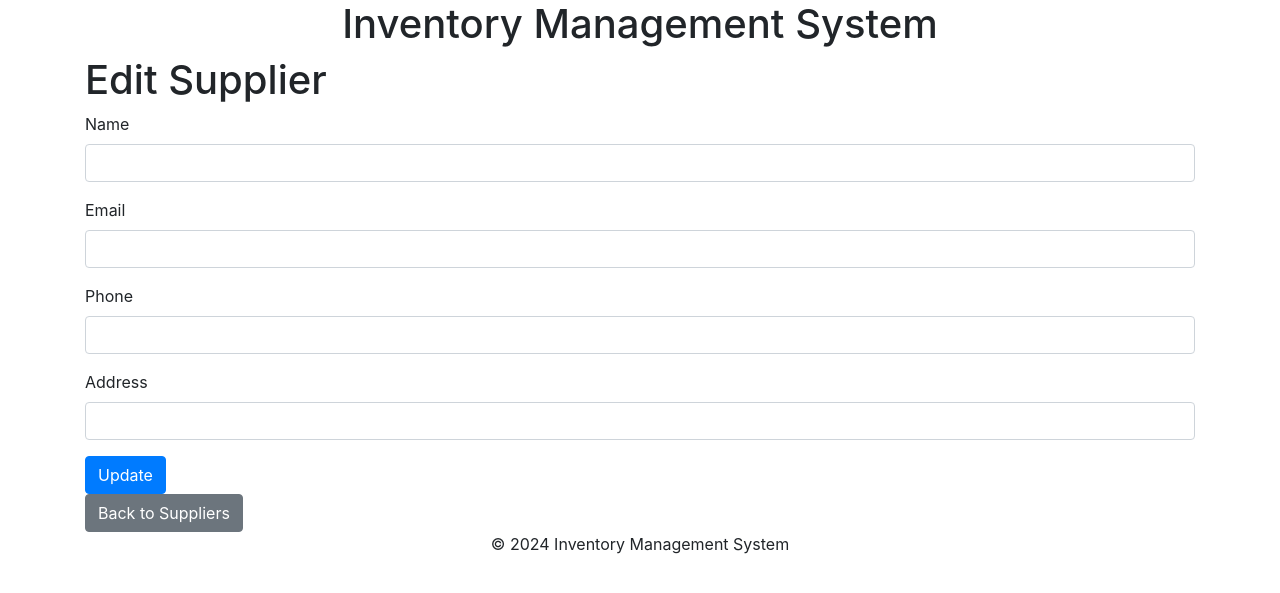
After one commit to rahulv202/Inventory-Management-System, a PHP site: template app/views/suppliers/edit.php in a window 1280 px wide. The commit adds this page. Shown: the top 593 px of the page. Run offline with PHP 8.4, Linux system fonts and the light colour scheme; the template is opened without the code that fills it, so the values that code supplies are empty; a stand-in replaces the project's code that opens the database connection.

Commit message:
Admin manage-suppliers and edit & delete & list

```diff
--- /dev/null
+++ b/app/views/suppliers/edit.php
@@ -0,0 +1,25 @@
+<div class="container">
+    <h1>Edit Supplier</h1>
+    <?php if (!empty($error)) echo "<div class='alert alert-danger'>{$error}</div>"; ?>
+    <form action="/update-supplier" method="POST">
+        <input type="hidden" name="id" value="<?php echo $supplier['id']; ?>">
+        <div class="form-group">
+            <label for="name">Name</label>
+            <input type="text" class="form-control" id="name" name="name" value="<?php echo $supplier['name']; ?>">
+        </div>
+        <div class="form-group">
+            <label for="email">Email</label>
+            <input type="email" class="form-control" id="email" name="email" value="<?php echo $supplier['email']; ?>">
+        </div>
+        <div class="form-group">
+            <label for="phone">Phone</label>
+            <input type="text" class="form-control" id="phone" name="phone" value="<?php echo $supplier['phone']; ?>">
+        </div>
+        <div class="form-group">
+            <label for="address">Address</label>
+            <input type="text" class="form-control" id="address" name="address" value="<?php echo $supplier['address']; ?>">
+        </div>
+        <button type="submit" class="btn btn-primary">Update</button>
+    </form>
+    <a href="/manage-suppliers" class="btn btn-secondary">Back to Suppliers</a>
+</div>
--- a/index.php
+++ b/index.php
@@ -34,7 +34,7 @@ $router->post('/update-product', 'ProductController@updateProduct', [CheckLogout
 $router->get('/delete-product/{param}', 'ProductController@deleteProduct', [CheckLogoutMiddleware::class, checkAdminRoleMiddleware::class]);
 $router->get('/manage-suppliers', 'SupplierController@manageSuppliers', [CheckLogoutMiddleware::class, checkAdminRoleMiddleware::class]);
 $router->get('/edit-supplier/{param}', 'SupplierController@editSupplier', [CheckLogoutMiddleware::class, checkAdminRoleMiddleware::class]);
-$router->post('/edit-supplier', 'SupplierController@editSupplier', [CheckLogoutMiddleware::class, checkAdminRoleMiddleware::class]);
+$router->post('/update-supplier', 'SupplierController@updateSupplier', [CheckLogoutMiddleware::class, checkAdminRoleMiddleware::class]);
 $router->get('/delete-supplier/{param}', 'SupplierController@deleteSupplier', [CheckLogoutMiddleware::class, checkAdminRoleMiddleware::class]);
 
 
```
Also changed, not shown: app/controllers/SupplierController.php (+55 -1 lines), app/views/suppliers/list.php (added, +32 -0 lines).
